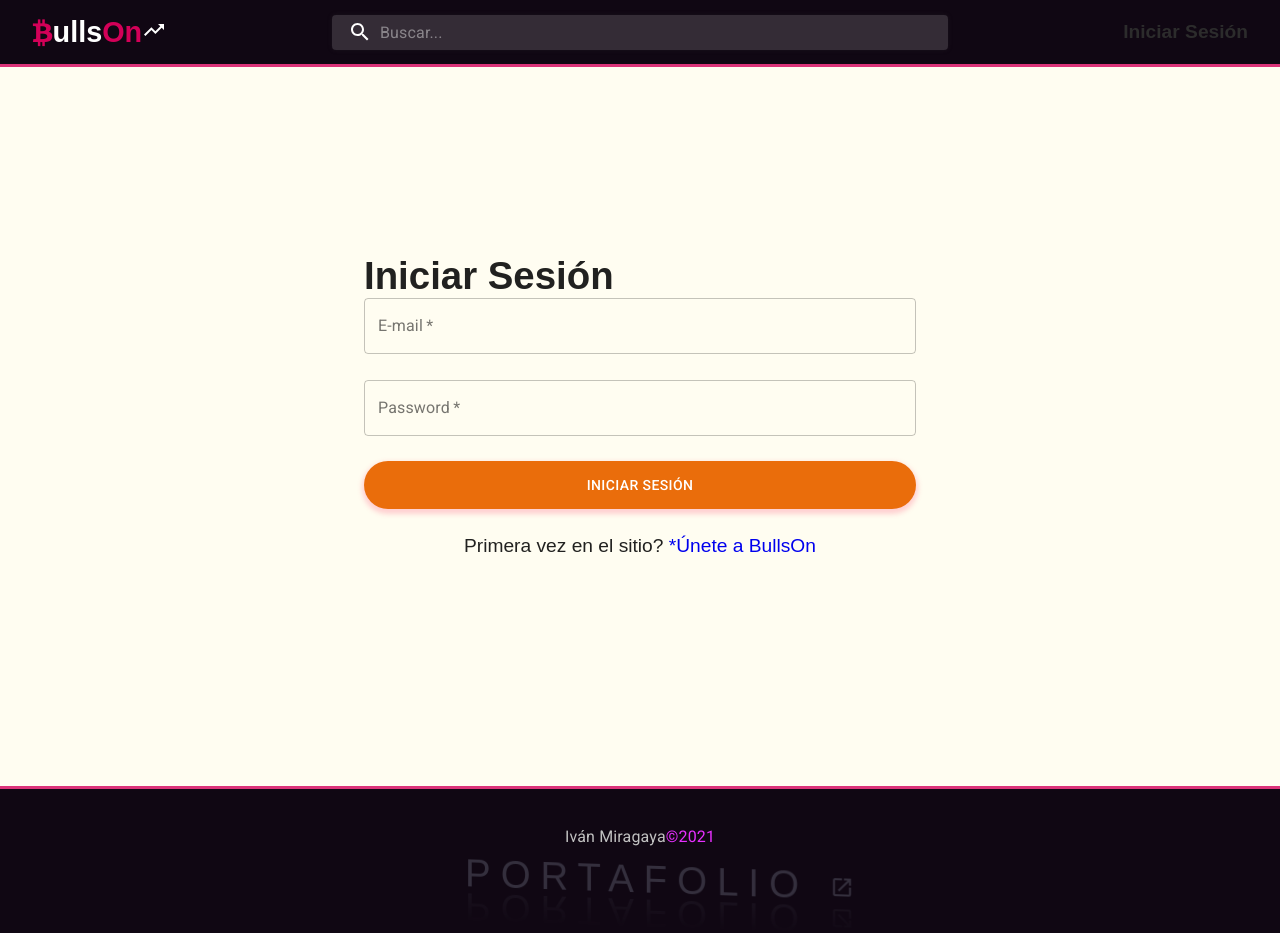
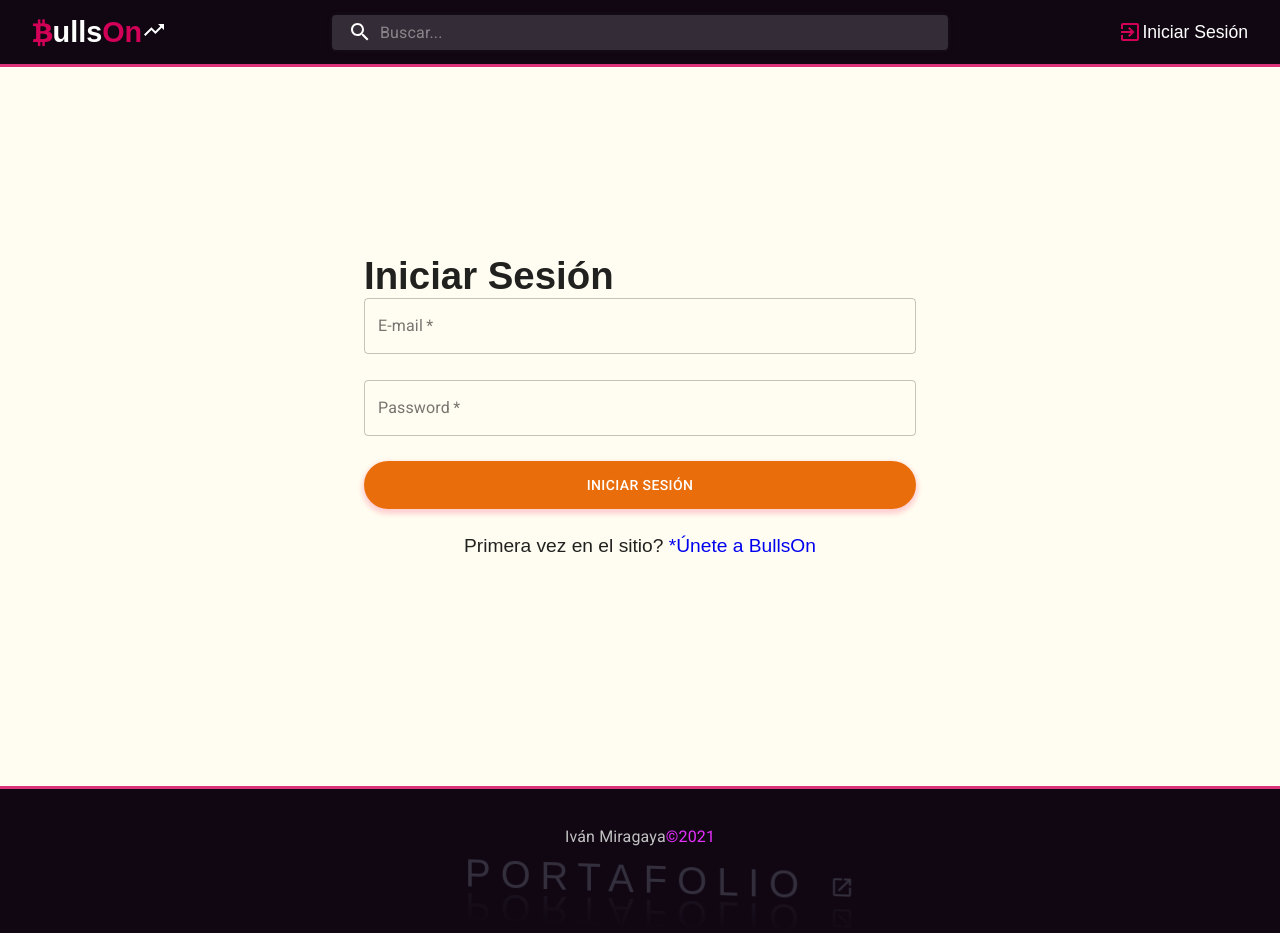
Before and after one commit to M-Ivan/BullsOn, a React (Create React App) app in the folder frontend/: page /signin in a window 1280 px wide. Built offline with nearby package versions, Linux system fonts and the light colour scheme; no server answers.

Commit message:
fix nav, style editProfile

```diff
--- a/frontend/src/components/Header.js
+++ b/frontend/src/components/Header.js
@@ -37,7 +37,7 @@ const useStyles = makeStyles((theme) => ({
     alignItems: "center",
   },
   appbar: {
-    color: "#1b1b1b",
+    color: "#fff",
     backgroundColor: [theme.palette.primary.dark],
     borderBottom: `3px solid ${[theme.palette.secondary.light]}`,
   },
@@ -72,6 +72,7 @@ const useStyles = makeStyles((theme) => ({
     },
   },
   navlink: {
+    transition: "0.3s",
     color: "#fff",
     padding: "0.5rem",
     borderRadius: "0.2rem",
@@ -79,7 +80,7 @@ const useStyles = makeStyles((theme) => ({
     textTransform: "capitalize",
     fontWeight: "normal",
     "&:hover": {
-      backgroundColor: "#68686823",
+      backgroundColor: "#ffffff10",
     },
   },
   drawerRoot: {
@@ -119,6 +120,7 @@ const useStyles = makeStyles((theme) => ({
     }),
     marginLeft: 0,
   },
+  iconColor: { color: [theme.palette.secondary.main] },
 }));
 
 export default function Header(props) {
@@ -312,8 +314,19 @@ export default function Header(props) {
                   </Grid>
                 ) : (
                   <Grid container justify="flex-end">
-                    <div className="navlink">
-                      <Link to="/signin">Iniciar Sesión</Link>
+                    <div>
+                      <Link to="/signin">
+                        <Grid
+                          container
+                          alignItems="center"
+                          className={classes.navlink}
+                        >
+                          <ExitToAppOutlinedIcon
+                            className={classes.iconColor}
+                          />
+                          Iniciar Sesión
+                        </Grid>
+                      </Link>
                     </div>
                   </Grid>
                 )}
--- a/frontend/src/components/NavLarge.js
+++ b/frontend/src/components/NavLarge.js
@@ -8,20 +8,21 @@ import {
 } from "@material-ui/core/index";
 import { useDispatch, useSelector } from "react-redux";
 import HomeOutlinedIcon from "@material-ui/icons/HomeOutlined";
-import { orange, red, green } from "@material-ui/core/colors";
+import { red, green } from "@material-ui/core/colors";
 import { Link } from "react-router-dom";
 import AccountCircleRoundedIcon from "@material-ui/icons/AccountCircleRounded";
 import ExitToAppOutlinedIcon from "@material-ui/icons/ExitToAppOutlined";
 import { signout } from "../actions/userActions";
 
 const useStyles = makeStyles((theme) => ({
-  navLg: { margin: "1rem", marginTop: "3rem" },
+  navLg: { padding: "3rem 1rem 1rem 1rem" },
   navBtn: {
     textTransform: "none",
-    marginBottom: "1rem",
-    color: orange[800],
+    padding: "1rem",
+    width: "100%",
+    justifyContent: "flex-start",
   },
-  colorIcon: { color: [theme.palette.secondary.main] },
+  colorIcon: { color: [theme.palette.secondary.main], marginRight: "5px" },
   border: {
     borderRight: "1px solid #e0e0e0",
   },
@@ -75,7 +76,9 @@ export default function NavLarge() {
               onClick={signoutHandler}
             >
               <Grid container alignItems="center">
-                <ExitToAppOutlinedIcon style={{ color: red[700] }} />
+                <ExitToAppOutlinedIcon
+                  style={{ color: red[700], marginRight: "5px" }}
+                />
                 <Typography variant="h5" color="textPrimary">
                   Cerrar Sesión
                 </Typography>
@@ -85,7 +88,9 @@ export default function NavLarge() {
             <Button classes={{ root: classes.navBtn }} size="large">
               <Link to="/signin">
                 <Grid container alignItems="center">
-                  <ExitToAppOutlinedIcon style={{ color: green[500] }} />
+                  <ExitToAppOutlinedIcon
+                    style={{ color: green[500], marginRight: "5px" }}
+                  />
                   <Typography variant="h5" color="textPrimary">
                     Iniciar Sesión
                   </Typography>
--- a/frontend/src/components/ProfileEdit.js
+++ b/frontend/src/components/ProfileEdit.js
@@ -106,26 +106,26 @@ const useStyles = makeStyles((theme) => ({
     width: "70%",
   },
 }));
-const MyTextField = withStyles({
+const MyTextField = withStyles((theme) => ({
   root: {
     marginRight: "20px",
     "& .MuiInput-underline:after": {
-      borderBottomColor: "#ea6d0b",
+      borderBottomColor: [theme.palette.secondary.main],
     },
     "& label": {},
     "& label.Mui-focused": {
-      color: "#ea6d0b",
+      color: [theme.palette.secondary.main],
     },
     "& .MuiOutlinedInput-root": {
       "& label": {
         fontSize: "1.05rem",
       },
       "&.Mui-focused fieldset": {
-        borderColor: "#ea6d0b",
+        borderColor: [theme.palette.secondary.main],
       },
     },
   },
-})(TextField);
+}))(TextField);
 
 export default function ProfileEdit(props) {
   const { userInfo, user } = props;
--- a/frontend/src/components/TopicsNav.js
+++ b/frontend/src/components/TopicsNav.js
@@ -6,18 +6,19 @@ import {
   Typography,
   Hidden,
 } from "@material-ui/core/index";
-import { orange, red, green } from "@material-ui/core/colors";
+import { red, green } from "@material-ui/core/colors";
 import { Link } from "react-router-dom";
 
 import TrendingUpIcon from "@material-ui/icons/TrendingUp";
 import TrendingDownIcon from "@material-ui/icons/TrendingDown";
 
 const useStyles = makeStyles({
-  navLg: { margin: "1rem", marginTop: "3rem" },
+  navLg: { padding: "3rem 1rem 1rem 1rem" },
   navBtn: {
     textTransform: "none",
-    marginBottom: "1rem",
-    color: orange[800],
+    padding: "1rem",
+    width: "100%",
+    justifyContent: "flex-start",
   },
   btcIcon: {
     color: "#ff9900",
@@ -44,7 +45,7 @@ export default function TopicsNav() {
             <Link to="/search/query/bitcoin">
               <Grid container alignItems="center">
                 <Typography variant="h5" color="textPrimary">
-                  <i className={`fa fa-btc ${classes.btcIcon}`}></i> # Bitcoin
+                  # Bitcoin <i className={`fa fa-btc ${classes.btcIcon}`} />
                 </Typography>
               </Grid>{" "}
             </Link>
@@ -86,11 +87,16 @@ export default function TopicsNav() {
               <Typography variant="h5" color="textPrimary">
                 {" "}
                 <Grid container alignItems="center">
+                  # Long{" "}
                   <TrendingUpIcon
                     className={classes.iconBtn}
-                    style={{ color: green[700], width: "25px", height: "25px" }}
+                    style={{
+                      color: green[700],
+                      width: "25px",
+                      height: "25px",
+                      marginLeft: "5px",
+                    }}
                   />
-                  # Long
                 </Grid>
               </Typography>
             </Link>
@@ -100,11 +106,16 @@ export default function TopicsNav() {
             <Link to="/search/query/short">
               <Typography variant="h5" color="textPrimary">
                 <Grid container alignItems="center">
+                  # Short{" "}
                   <TrendingDownIcon
                     className={classes.iconBtn}
-                    style={{ color: red[500], width: "25px", height: "25px" }}
+                    style={{
+                      color: red[500],
+                      width: "25px",
+                      height: "25px",
+                      marginLeft: "5px",
+                    }}
                   />
-                  # Short
                 </Grid>
               </Typography>
             </Link>
--- a/frontend/src/screens/ProfileScreen.js
+++ b/frontend/src/screens/ProfileScreen.js
@@ -33,8 +33,9 @@ const useStyles = makeStyles((theme) => ({
     borderRadius: "0px",
   },
   title: {
-    marginLeft: "1rem",
-    padding: "1rem",
+    borderBottom: "1px solid #e0e0e0",
+
+    padding: "1rem 1rem 1rem 2rem",
   },
 }));
 
@@ -138,9 +139,7 @@ export default function ProfileScreen(props) {
                 {user.profile.name} {user.profile.lastname}
               </Typography>
             </Grid>
-            <Grid item xs={12}>
-              <Divider />
-            </Grid>
+
             <NavLarge />
 
             <Grid item xs={12} lg={6}>
```
